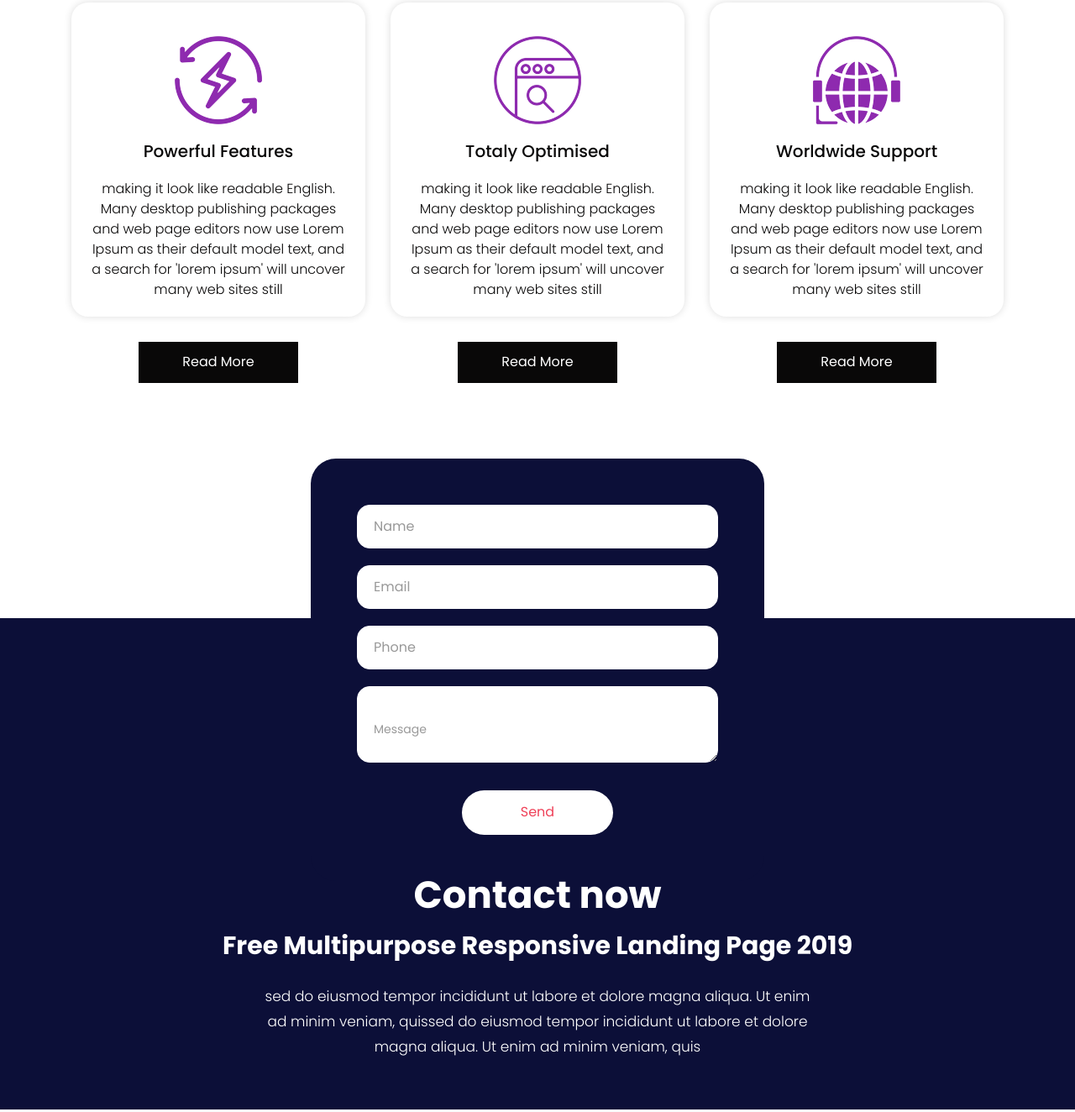
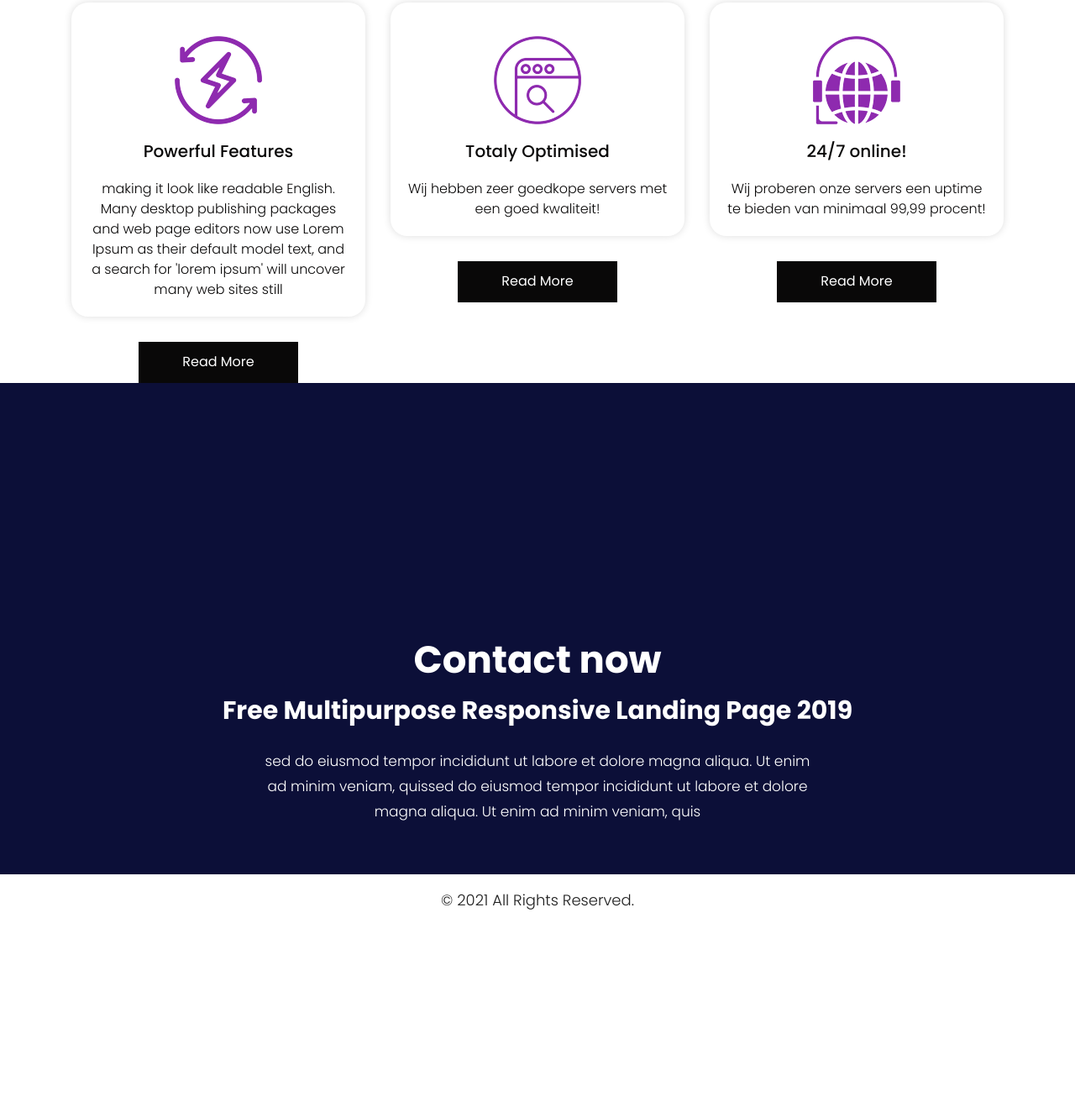
Before and after one commit to Corwin-byte/corefire, a plain HTML site: page index.html in a window 1280 px wide. Shown: the part 3048-4372 px from the top of the page at 84% size. After the commit the page ends 4151 px from the top, so only its background shows below. Drawn offline with nearby package versions, Linux system fonts and the light colour scheme.

Commit message:
Update index.html

```diff
--- a/index.html
+++ b/index.html
@@ -10,7 +10,7 @@
       <meta name="viewport" content="width=device-width, initial-scale=1">
       <meta name="viewport" content="initial-scale=1, maximum-scale=1">
       <!-- site metas -->
-      <title>Data web</title>
+      <title>CoreFire Hosting</title>
       <meta name="keywords" content="">
       <meta name="description" content="">
       <meta name="author" content="">
@@ -213,15 +213,15 @@
                   <div class="why-box">
                      <i><img src="images/why2.png" alt="#" /></i>
                      <h3>Totaly Optimised</h3>
-                     <p>making it look like readable English. Many desktop publishing packages and web page editors now use Lorem Ipsum as their default model text, and a search for 'lorem ipsum' will uncover many web sites still </p>
+                     <p>Wij hebben zeer goedkope servers met een goed kwaliteit!</p>
                   </div>
                   <a class="read_more bg" href="#">Read More</a>
                </div>
                <div class="col-xl-4 col-lg-4 col-md-4 col-sm-12">
                   <div class="why-box">
                      <i><img src="images/why3.png" alt="#" /></i>
-                     <h3>Worldwide Support</h3>
-                     <p>making it look like readable English. Many desktop publishing packages and web page editors now use Lorem Ipsum as their default model text, and a search for 'lorem ipsum' will uncover many web sites still </p>
+                     <h3>24/7 online!</h3>
+                     <p>Wij proberen onze servers een uptime te bieden van minimaal 99,99 procent!</p>
                   </div>
                   <a class="read_more bg" href="#">Read More</a>
                </div>
@@ -229,37 +229,6 @@
          </div>
       </div>
       <!-- end why -->
-      <!-- contact -->
-      <div id="contact" class="contact">
-         <div class="container">
-            <div class="row">
-               <div class="col-md-6 offset-md-3 ">
-                  <form class="main_form">
-                     <div class="row">
-                        <div class="col-sm-12">
-                           <input class="contactus" placeholder="Name" type="text" name="Name">
-                        </div>
-                        <div class="col-sm-12">
-                           <input class="contactus" placeholder="Email" type="text" name=" Email">
-                        </div>
-                        <div class="col-sm-12">
-                           <input class="contactus" placeholder="Phone" type="text" name="Phone">
-                        </div>
-                        <div class="col-sm-12">
-                           <textarea class="textarea" placeholder="Message" type="text" name="Message"></textarea>
-                        </div>
-                        <div class="col-sm-12">
-                           <button class="send">Send</button>
-                        </div>
-                     </div>
-                  </form>
-               </div>
-            </div>
-         </div>
-      </div>
-
-      <!-- end contact -->
-      <!--  footer -->
       <footer>
          <div class="footer">
             <div class="container">
@@ -280,7 +249,7 @@
                <div class="container">
                   <div class="row">
                      <div class="col-md-12">
-                        <p>© 2019 All Rights Reserved. <a href="https://html.design/">Free html Templates</a></p>
+                        <p>© 2021 All Rights Reserved.</a></p>
                      </div>
                   </div>
                </div>
```
